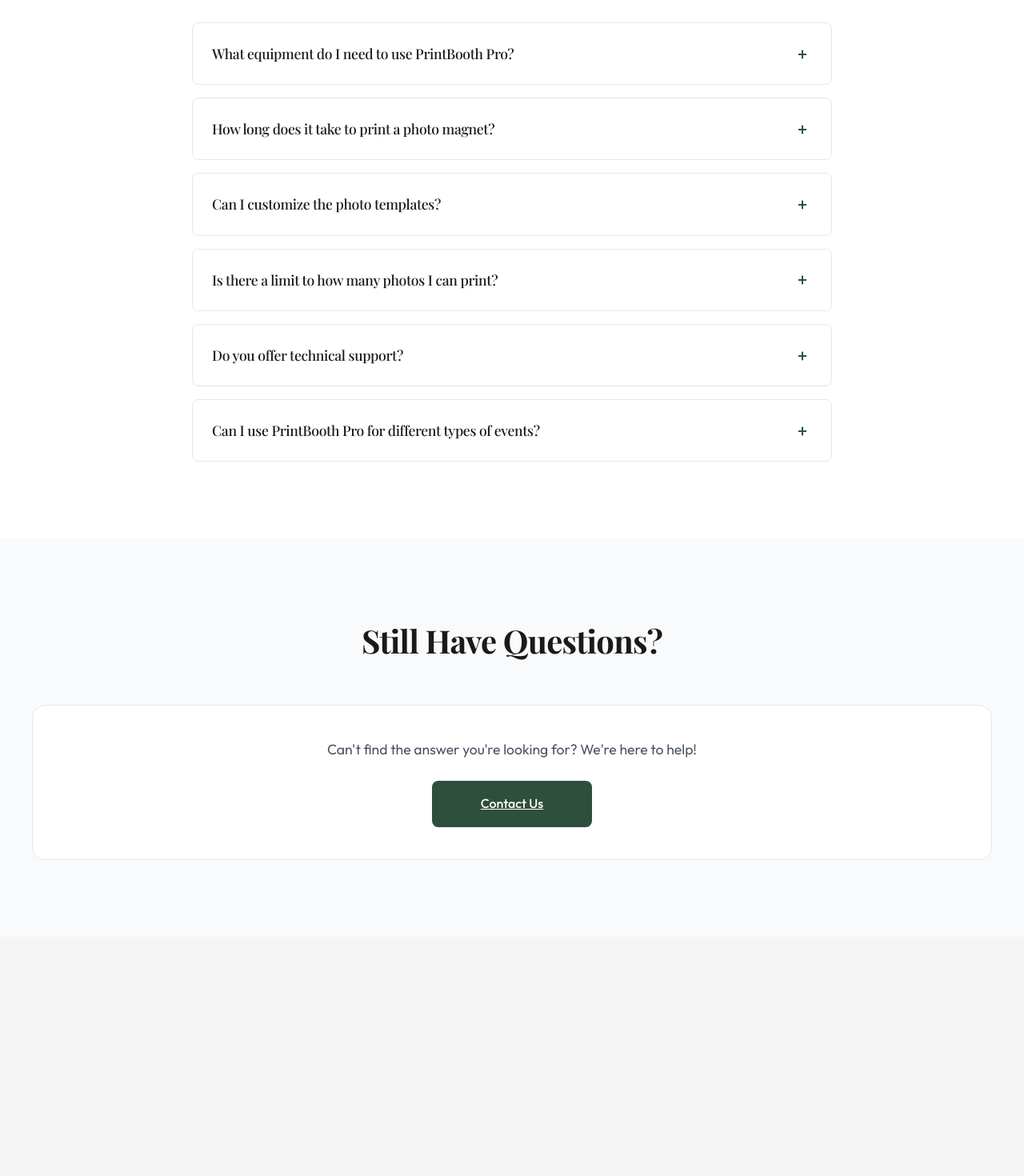
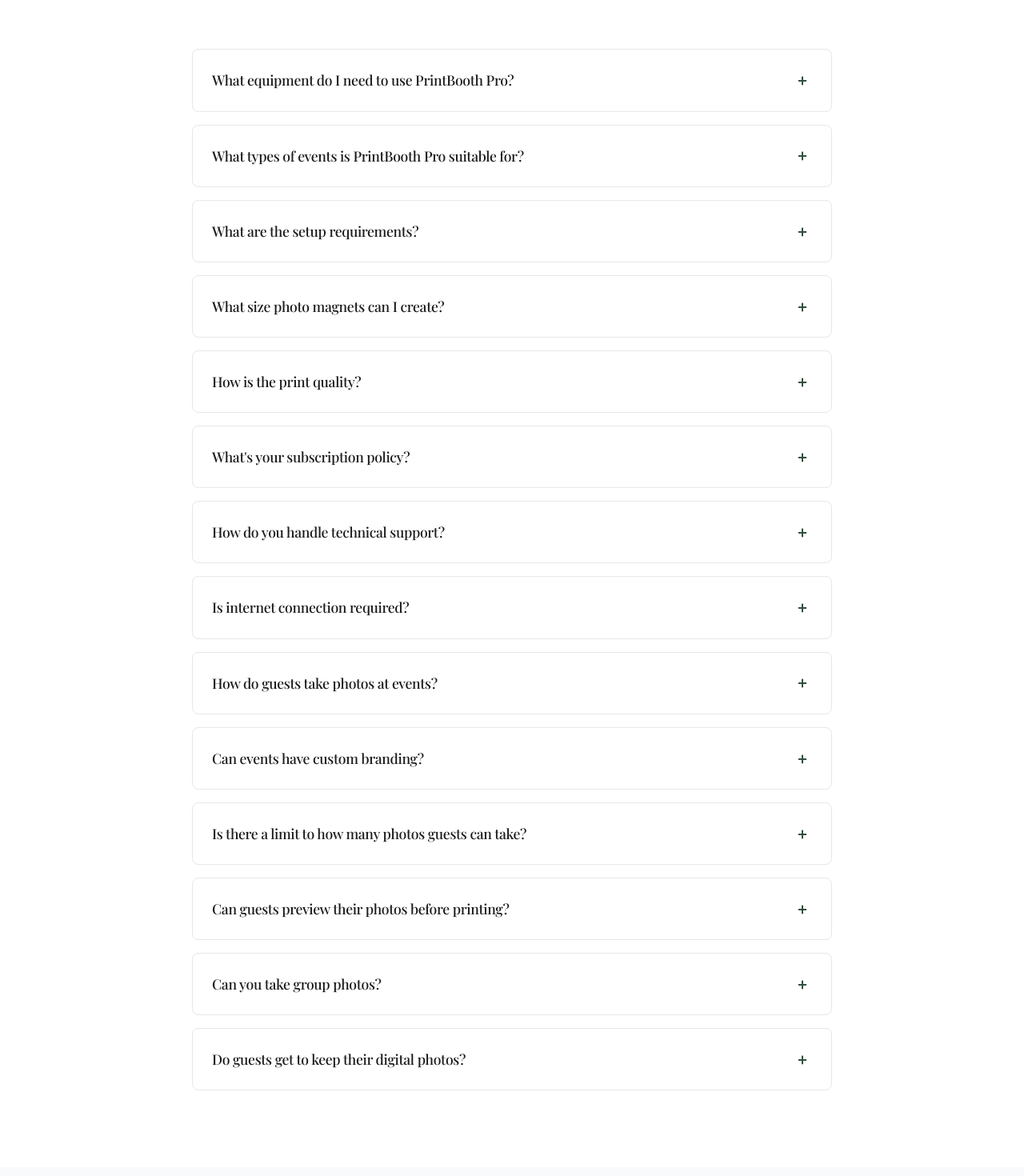
Before and after one commit to francoise2188/printboothpro-new, a Next.js app: page /faq in a window 1280 px wide. Shown: the part 640-2110 px from the top of the page at 80% size. Before the commit the page ends 1811 px from the top, so only its background shows below. Built offline with nearby package versions, Linux system fonts and the light colour scheme; a web font is replaced by a local one.

Commit message:
Enhanced FAQ page with event functionality details and user experience information

```diff
--- a/app/faq/page.js
+++ b/app/faq/page.js
@@ -4,50 +4,140 @@ import { useState } from 'react';
 import Head from 'next/head';
 import styles from '../subscription/subscription.module.css';
 import faqStyles from './faq.module.css';
+import Script from 'next/script';
 
 export default function FAQPage() {
   const [openQuestion, setOpenQuestion] = useState(null);
 
+  // Structured data for SEO
+  const structuredData = {
+    "@context": "https://schema.org",
+    "@type": "FAQPage",
+    "mainEntity": [
+      {
+        "@type": "Question",
+        "name": "What equipment do I need to use PrintBooth Pro?",
+        "acceptedAnswer": {
+          "@type": "Answer",
+          "text": "You'll need a laptop with WiFi connection and a photo magnet printer. Mobile and tablet support is coming soon. We recommend the Epson EcoTank series for optimal print quality."
+        }
+      },
+      {
+        "@type": "Question",
+        "name": "What types of events is PrintBooth Pro suitable for?",
+        "acceptedAnswer": {
+          "@type": "Answer",
+          "text": "PrintBooth Pro works for any event with WiFi access, including weddings, corporate events, festivals, markets, pet events, holiday celebrations, pub crawls, product launches, and birthdays."
+        }
+      },
+      {
+        "@type": "Question",
+        "name": "How does the photo-taking process work at events?",
+        "acceptedAnswer": {
+          "@type": "Answer",
+          "text": "Each event gets a unique QR code that guests can scan to access a custom-branded photo experience. No downloads needed - it's all web-based for instant access."
+        }
+      },
+      {
+        "@type": "Question",
+        "name": "Can guests preview and retake their photos?",
+        "acceptedAnswer": {
+          "@type": "Answer",
+          "text": "Yes! Guests can see exactly how their photo will look and can retake it if they're not satisfied. What they see is exactly what will be printed."
+        }
+      }
+    ]
+  };
+
   const faqs = [
     {
       question: "What equipment do I need to use PrintBooth Pro?",
-      answer: "You'll need a laptop with WiFi connection, a compatible printer, and 2x2 magnet printing equipment. Mobile and tablet support is coming soon."
+      answer: "Currently, you'll need a laptop with WiFi connection and a photo magnet printer. For best results, we recommend the Epson EcoTank series. Mobile and tablet support is coming soon!"
     },
     {
-      question: "How long does it take to print a photo magnet?",
-      answer: "The entire process from photo capture to printed magnet typically takes 1-2 minutes, depending on your printer speed."
+      question: "What types of events is PrintBooth Pro suitable for?",
+      answer: "PrintBooth Pro is versatile and works for any event with WiFi access, including: weddings, corporate events, festivals, markets, pet events, holiday celebrations, pub crawls, product launches, birthdays, and more!"
     },
     {
-      question: "Can I customize the photo templates?",
-      answer: "Yes! PrintBooth Pro offers full template customization, allowing you to add your branding, custom designs, and various layouts."
+      question: "What are the setup requirements?",
+      answer: "You'll need: WiFi connection, 2-3 6ft tables for your workspace, and electrical power outlets for your printer and laptop. The setup process is straightforward and designed for quick deployment."
     },
     {
-      question: "Is there a limit to how many photos I can print?",
-      answer: "No, there are no limits on the number of photos you can print. Our subscription includes unlimited template usage."
+      question: "What size photo magnets can I create?",
+      answer: "We currently specialize in 2x2 square photo magnets, which is the most popular size for events and provides the perfect balance of quality and efficiency."
     },
     {
-      question: "Do you offer technical support?",
-      answer: "Yes, we provide priority technical support to all our subscribers, helping you with setup, troubleshooting, and optimization."
+      question: "How is the print quality?",
+      answer: "PrintBooth Pro delivers professional-grade print quality, comparable to professional printing services. The final output quality will also depend on your printer specifications, which is why we recommend high-quality printers like the Epson EcoTank series."
     },
     {
-      question: "Can I use PrintBooth Pro for different types of events?",
-      answer: "Absolutely! PrintBooth Pro is perfect for weddings, corporate events, markets, festivals, and any other event where you want to offer instant photo magnets."
+      question: "What's your subscription policy?",
+      answer: "We offer a flexible monthly subscription model. You can cancel at any time. As our software is a digital product, we do not offer refunds on subscription payments."
+    },
+    {
+      question: "How do you handle technical support?",
+      answer: "We strive to provide prompt assistance for any technical issues. Response times may vary based on the nature of the issue. Some technical aspects, such as WiFi connectivity at your event, will be dependent on the venue's infrastructure."
+    },
+    {
+      question: "Is internet connection required?",
+      answer: "Yes, a WiFi connection is required for optimal performance. We recommend confirming internet availability with your venue before the event."
+    },
+    {
+      question: "How do guests take photos at events?",
+      answer: "We've made it incredibly simple! Each event has a unique QR code that guests scan to access a custom-branded photo experience. No apps to download - it's all web-based for instant access. The process is fully automated, making it easy for guests to capture and receive their photo magnets."
+    },
+    {
+      question: "Can events have custom branding?",
+      answer: "Absolutely! You can customize the entire experience with your event branding, including custom frames, logos, and text. Design your templates easily in Canva and upload them to the program. Each event can have its own unique look and feel."
+    },
+    {
+      question: "Is there a limit to how many photos guests can take?",
+      answer: "By default, there's no limit to the number of photos guests can take. However, hosts can set limits if desired for their specific event."
+    },
+    {
+      question: "Can guests preview their photos before printing?",
+      answer: "Yes! What you see is what you get - guests can preview their photo exactly as it will appear on the magnet. Don't like the shot? Simply retake it until you're happy with the result."
+    },
+    {
+      question: "Can you take group photos?",
+      answer: "Definitely! The system works with both front and back cameras, perfect for both selfies and group shots. You can easily switch between cameras to capture any moment."
+    },
+    {
+      question: "Do guests get to keep their digital photos?",
+      answer: "Yes! Guests can save their photos to their devices. Plus, event hosts receive a master list of all photos taken during the event, which they can export afterward."
     }
   ];
 
   return (
     <>
       <Head>
-        <title>FAQ - PrintBooth Pro</title>
-        <meta name="description" content="Find answers to common questions about PrintBooth Pro's photo magnet solution for events and markets." />
+        <title>FAQ - PrintBooth Pro | Photo Magnet Solution for Events</title>
+        <meta name="description" content="Find answers to common questions about PrintBooth Pro's automated photo magnet solution. Learn about equipment needs, event types, setup requirements, and more." />
+        <meta name="keywords" content="photo magnet FAQ, event photography questions, photo booth requirements, photo magnet printing, event photography equipment, photo booth setup" />
+
+        {/* Open Graph tags for social sharing */}
+        <meta property="og:title" content="FAQ - PrintBooth Pro | Photo Magnet Solution" />
+        <meta property="og:description" content="Everything you need to know about PrintBooth Pro's automated photo magnet solution for events." />
+        <meta property="og:type" content="website" />
+        <meta property="og:url" content="https://printboothpro.com/faq" />
+
+        {/* Twitter Card tags */}
+        <meta name="twitter:card" content="summary_large_image" />
+        <meta name="twitter:title" content="PrintBooth Pro FAQ" />
+        <meta name="twitter:description" content="Common questions about our automated photo magnet solution." />
       </Head>
+
+      {/* Inject structured data */}
+      <Script id="structured-data" type="application/ld+json">
+        {JSON.stringify(structuredData)}
+      </Script>
 
       <div className={styles.container}>
         <div className={styles.content}>
           <header className={styles.header}>
             <h1 className={styles.title}>Frequently Asked Questions</h1>
             <p className={styles.subtitle}>
-              Find answers to common questions about PrintBooth Pro
+              Everything you need to know about getting started with PrintBooth Pro
             </p>
           </header>
 
@@ -80,7 +170,7 @@ export default function FAQPage() {
             <div className={styles.featuresGrid} style={{ gridTemplateColumns: '1fr' }}>
               <div className={styles.featureCard} style={{ textAlign: 'center' }}>
                 <p style={{ fontSize: '1.1rem', lineHeight: '1.7', color: '#4b5563', marginBottom: '1.5rem' }}>
-                  Can't find the answer you're looking for? We're here to help!
+                  We're here to help you get started with PrintBooth Pro.
                 </p>
                 <a href="/contact" className={styles.subscribeButton} style={{ display: 'inline-block', maxWidth: '200px' }}>
                   Contact Us
```
